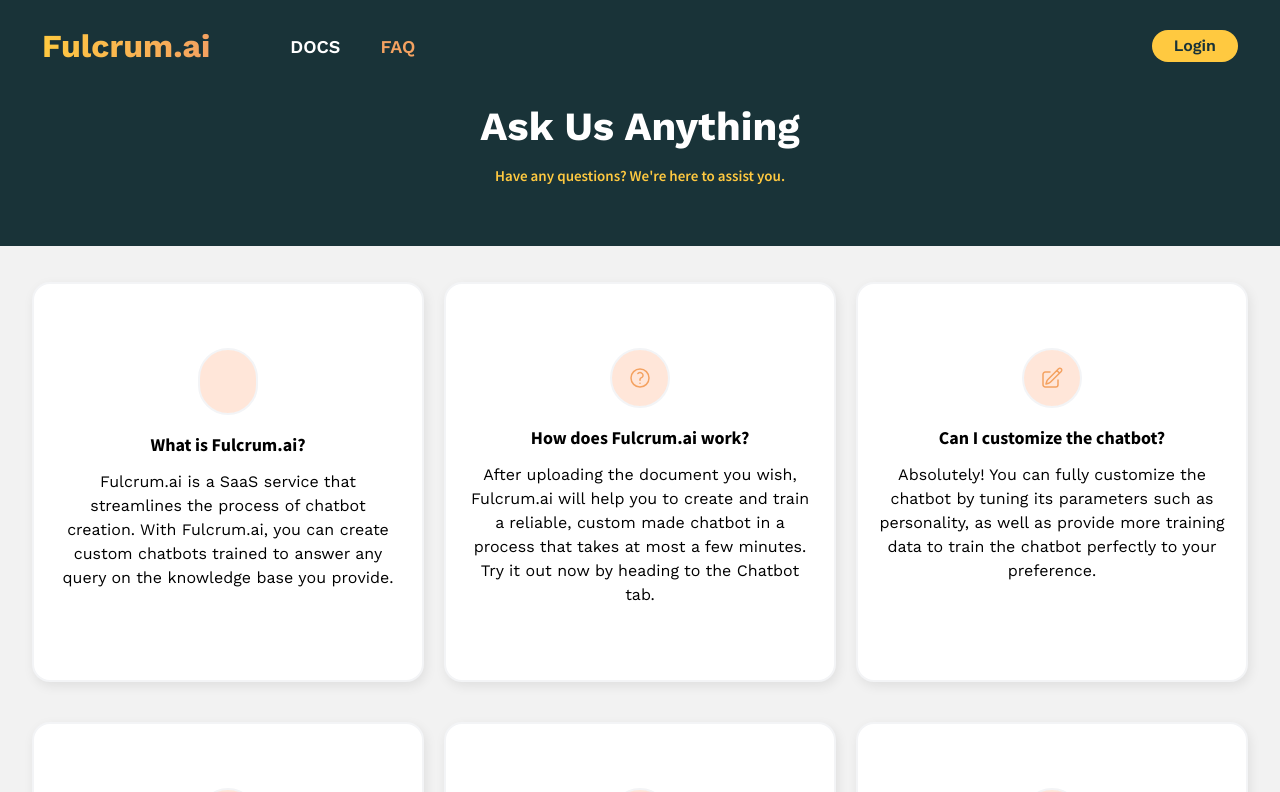
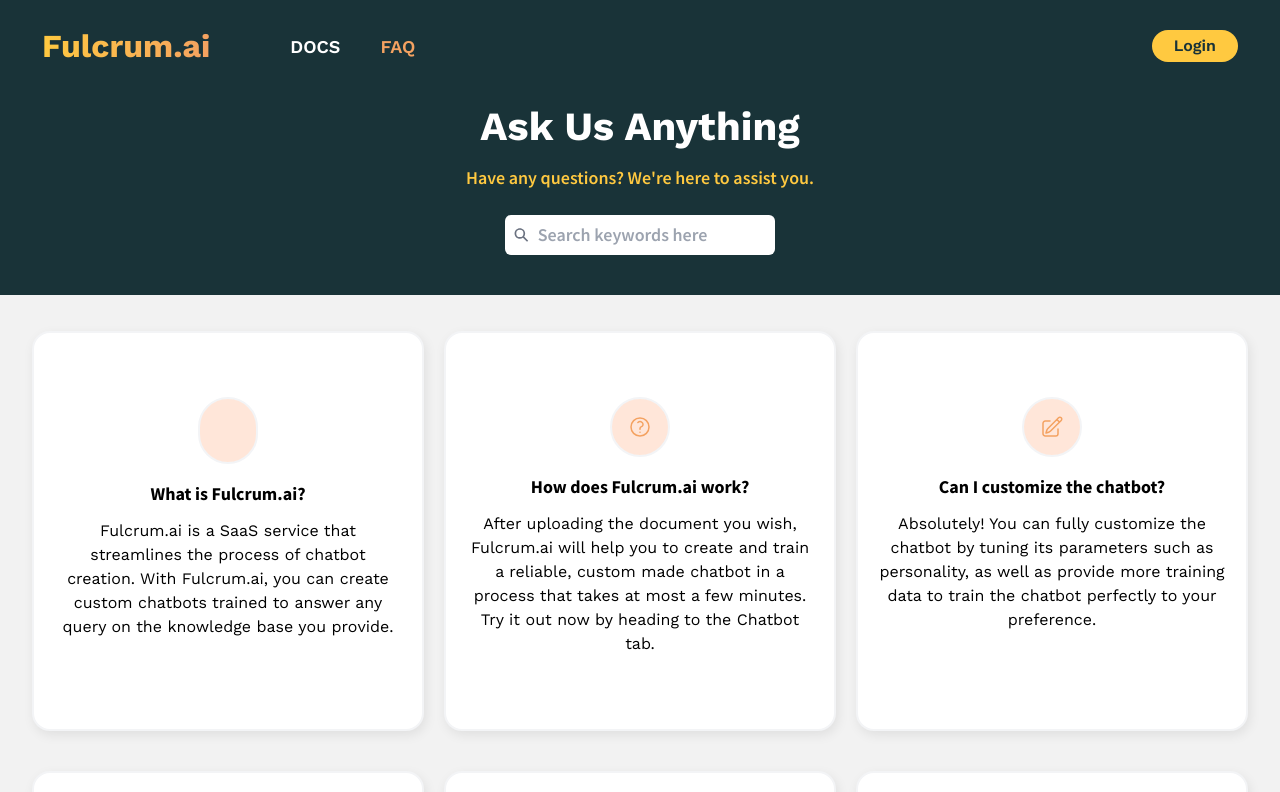
Before and after one commit to xJQx/fulcrum.ai-frontend, a React (Create React App) app: page /faq in a window 1280 px wide. Shown: the top 792 px of the page. Built offline with nearby package versions, Linux system fonts and the light colour scheme; no server answers; some icons are missing.

Commit message:
Implemented search bar for FAQPage and minor ui updates

```diff
--- a/src/components/ChatbotPage/InputSection.tsx
+++ b/src/components/ChatbotPage/InputSection.tsx
@@ -231,7 +231,7 @@
             {pdfFileError && (
               <div
                 className={`error-msg text-red-500 text-[14px] md:text-[16px] absolute top-full flex flex-col ${
-                  selectedFile ? "md:mt-[100px]" : ""
+                  selectedFile ? "mt-[-30px] md:mt-[100px]" : ""
                 }`}
               >
                 {pdfFileError}
--- a/src/components/FAQ.tsx
+++ b/src/components/FAQ.tsx
@@ -16,7 +16,7 @@
         boxShadow: "2px 4px 12px rgba(0,0,0,.08)",
         transition: "all .3s cubic-bezier(0,0,.5,1)",
       }}
-      className="mt-5 rounded-md border-2 border-gray-100 bg-white px-5 py-16 text-center min-h-0 h-auto card md:h-[400px]"
+      className="mt-5 rounded-md border-2 border-gray-100 px-5 py-16 text-center min-h-0 h-auto card md:h-[400px] bg-white"
     >
       <div className="mb-4 flex justify-center text-brand-sandy-brown">
         <div
--- a/src/components/Modal/Modal.tsx
+++ b/src/components/Modal/Modal.tsx
@@ -172,7 +172,7 @@
                 <button
                   id="button"
                   type="submit"
-                  className="mt-3 md:mt-5 rounded-lg bg-brand-sunglow text-black text-[14px] md:text-[16px] px-10 py-1 md:px-20 md:py-3"
+                  className="mt-3 md:mt-5 rounded-lg bg-brand-sunglow hover:bg-brand-sandy-brown text-black text-[14px] md:text-[16px] px-10 py-1 md:px-20 md:py-3"
                 >
                   Post a Question
                 </button>
--- a/src/index.css
+++ b/src/index.css
@@ -1,10 +1,6 @@
 @tailwind base;
 @tailwind components;
 @tailwind utilities;
-
-.FAQsection {
-  background-color: #f2f2f2;
-}
 
 .card:hover {
   /* Apply pop-out effect on hover */
--- a/src/pages/FAQPage.tsx
+++ b/src/pages/FAQPage.tsx
@@ -1,4 +1,4 @@
-import React from "react";
+import React, { useState } from "react";
 import FAQ from "../components/FAQ";
 import {
   QuestionMarkCircleIcon,
@@ -9,6 +9,7 @@
 } from "@heroicons/react/24/outline";
 import { LiaRobotSolid } from "react-icons/lia";
 import GetInTouch from "../components/GetInTouch";
+import { IoSearchSharp } from "react-icons/io5";
 
 const FaQ: Array<{ icon: JSX.Element; question: string; answer: string }> = [
   {
@@ -49,19 +50,45 @@
 ];
 
 export const FAQPage = () => {
+  //search bar
+  const [searchTerm, setSearchTerm] = useState("");
+
+  const filteredFAQ = FaQ.filter(
+    (faq) =>
+      faq.question.toLowerCase().includes(searchTerm.toLowerCase()) ||
+      faq.answer.toLowerCase().includes(searchTerm.toLowerCase())
+  );
+
+  // fn to update the search term everytime
+  const handleSearch = (event: any) => {
+    setSearchTerm(event.target.value);
+  };
+
   return (
-    <>
+    <div className="flex flex-col min-h-screen">
       <section className="bg-brand-gunmetal pt-[30px] pb-[30px] md:pt-[10px] px-[48px] text-white flex flex-row justify-center gap-6">
-        <div className="font-work-sans font-bold text-[30px] md:text-[40px] leading-tight text-center md:text-center above">
+        <div className="font-work-sans font-bold text-[30px] md:text-[40px] leading-tight text-center md:text-center above ">
           Ask Us Anything
-          <div className=" text-brand-sunglow font-source-sans-pro font-semibold max-w-[425px] text-[15px] pt-[15px] pb-[30px] text-center md:text-center below">
+          <div className=" text-brand-sunglow font-source-sans-pro font-semibold w-[425px] text-[18px] pt-[15px] pb-[10px] text-center md:text-center below ">
             Have any questions? We&apos;re here to assist you.
+            <div className="bg-white rounded-md h-[35px] w-[250px] text-[16px] md:h-[40px] md:w-[270px] md:text-[18px] mx-auto flex align-center justify-center px-2 input-wrapper mt-[25px]">
+              <IoSearchSharp className=" text-gray-500 top-1/2 my-auto " />
+              <input
+                type="search"
+                name="search"
+                placeholder="Search keywords here"
+                value={searchTerm}
+                onChange={handleSearch}
+                className=" rounded-md border-none focus:outline-none h-full w-full pl-[8px]
+                  text-black font-regular top-1/2"
+              />
+            </div>
           </div>
         </div>
       </section>
 
-      <section className="FAQsection p-4 px-8 grid grid-cols-1 gap-10 md:grid-cols-2 md:grid-rows-3 md:gap-[20px] xl:grid-cols-3 xl:grid-rows-2 xl:gap-[20px]">
-        {FaQ.map((faq) => (
+      <section className="FAQsection p-4 px-8 grid grid-cols-1 gap-10 md:grid-cols-2 md:grid-rows-3 md:gap-[20px] xl:grid-cols-3 xl:grid-rows-2 xl:gap-[20px] bg-[#f2f2f2]">
+        {filteredFAQ.map((faq) => (
           <FAQ
             key={faq.question}
             icon={faq.icon}
@@ -70,9 +97,10 @@
           />
         ))}
       </section>
-      <section className="FAQsection p-4 px-8 pb-8">
+
+      <section className="FAQsection p-4 px-8 pb-8 bg-[#f2f2f2] flex-grow">
         <GetInTouch />
       </section>
-    </>
+    </div>
   );
 };
--- a/src/pages/HomePage.tsx
+++ b/src/pages/HomePage.tsx
@@ -85,8 +85,9 @@
           </div>
           <div className="mt-[56px] flex justify-center items-center">
             <img
-              src="/fulcrum.ai-frontend/assets/desktop-dashboard-preview.png"
+              src="/fulcrum.ai-frontend/assets/dashboard_pic.jpeg"
               alt="desktop-dashboard-preview.png"
+              className="h-[400px] w-[700px]"
             />
           </div>
         </div>
```
Also changed, not shown: public/assets/dashboard_pic.jpeg (added).
